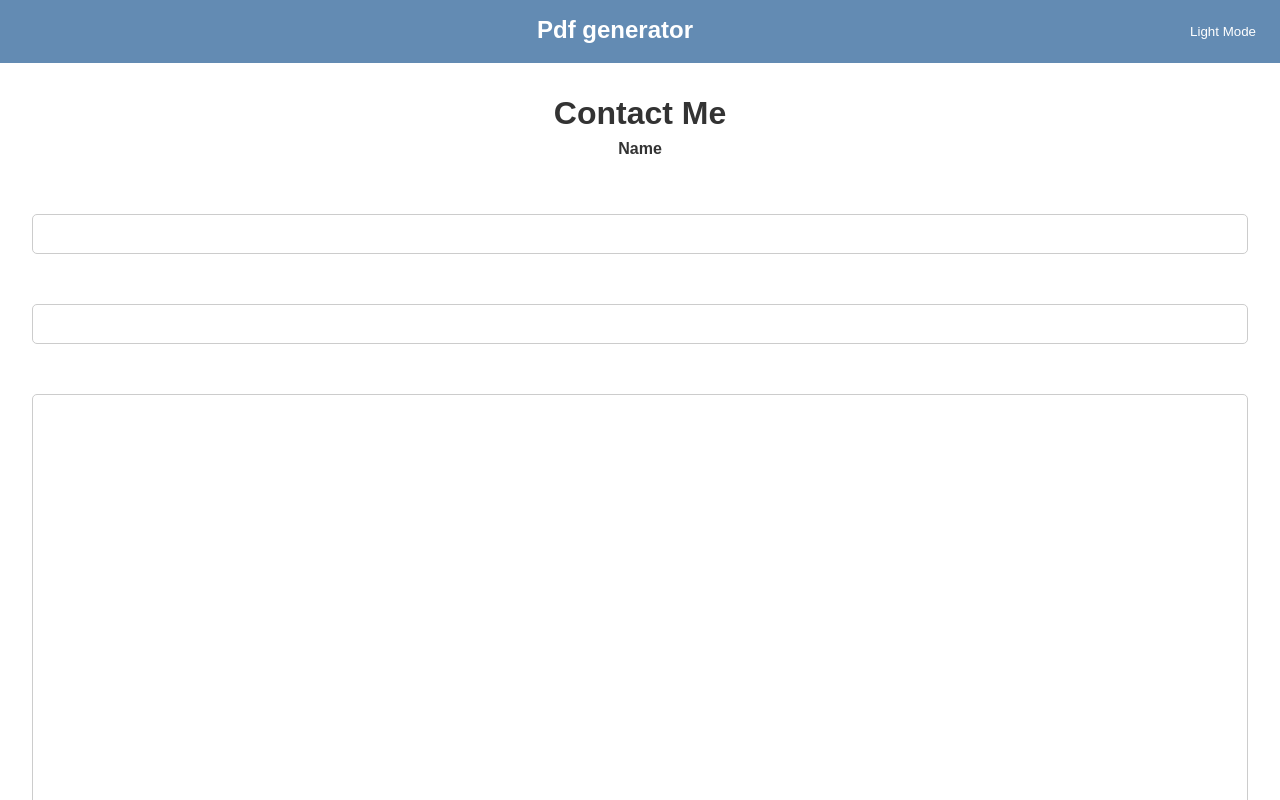
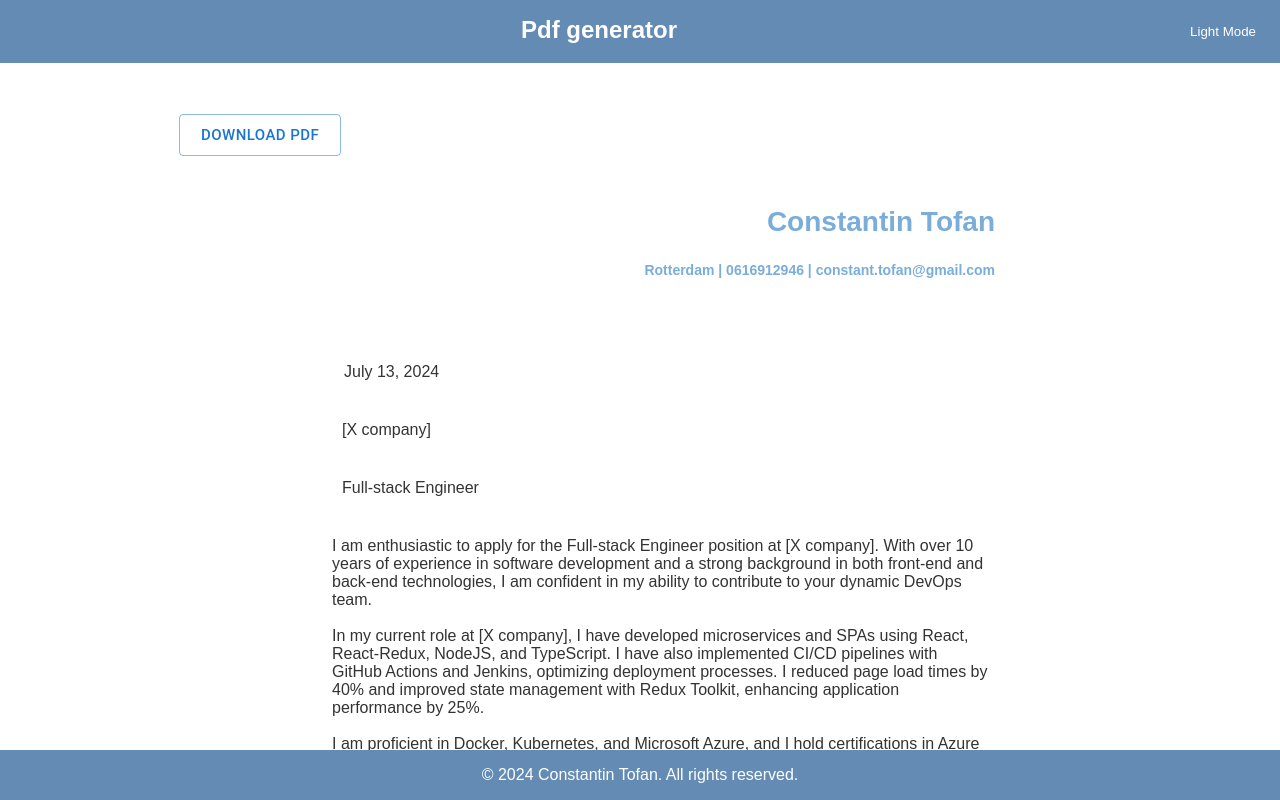
Before and after one commit to konstantin0s/pdf_generator, a React app: page /contact in a window 1280 px wide. Shown: the top 800 px of the page. Built offline with nearby package versions, Linux system fonts and the light colour scheme.

Commit message:
upadte package

```diff
--- a/src/components/Header/index.tsx
+++ b/src/components/Header/index.tsx
@@ -1,13 +1,12 @@
 import React from 'react';
 import { useTheme } from '../../context/ThemeContext';
-import { Nav, NavLink, ThemeToggle } from './styled';
+import { Nav, ThemeToggle } from './styled';
 
 export const Header = () => {
   const { toggleTheme, greyMode } = useTheme();
 
   return (
     <Nav>
-      <NavLink to='/'></NavLink>
       <h1 style={{ color: '#fff', display: 'flex', textAlign: 'center', justifyContent: 'center', marginLeft: 'auto' }}>Pdf generator</h1>
       <ThemeToggle onClick={toggleTheme}>{greyMode ? 'Grey Mode' : 'Light Mode'}</ThemeToggle>
     </Nav>
--- a/src/containers/App/index.tsx
+++ b/src/containers/App/index.tsx
@@ -1,7 +1,5 @@
 import React from 'react';
-import { Route, BrowserRouter as Router, Routes } from 'react-router-dom';
 import styled, { ThemeProvider as StyledThemeProvider } from 'styled-components';
-import { Contact } from '../../components/Contact';
 import { HomePage } from '../../components/HomePage';
 import { ThemeProvider, useTheme } from '../../context/ThemeContext';
 import { GlobalStyle } from '../../styles/globalStyles';
@@ -26,12 +24,12 @@ const ThemedApp = () => {
       <StyledThemeProvider theme={{ greyMode }}>
         <GlobalStyle />
         <Container>
-          <Router>
-            <Routes>
-              <Route path='/' element={<HomePage />} />
-              <Route path='/contact' element={<Contact />} />
-            </Routes>
-          </Router>
+          {/* <Router>
+            <Routes> */}
+          <HomePage />
+          {/* <Route path='/contact' element={<Contact />} /> */}
+          {/* </Routes>
+          </Router> */}
         </Container>
       </StyledThemeProvider>
     </>
```
